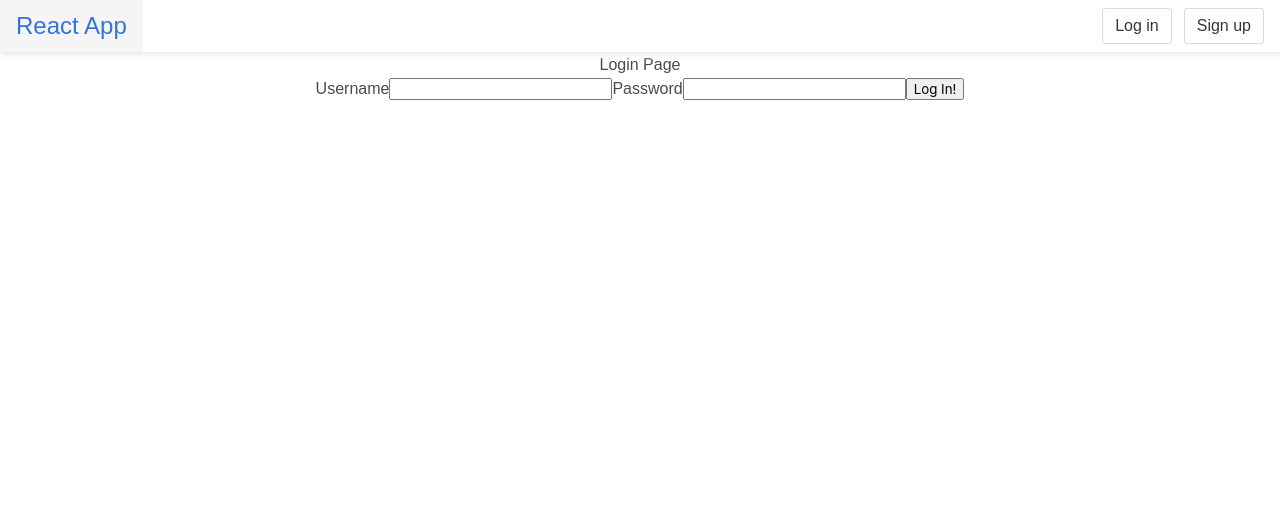
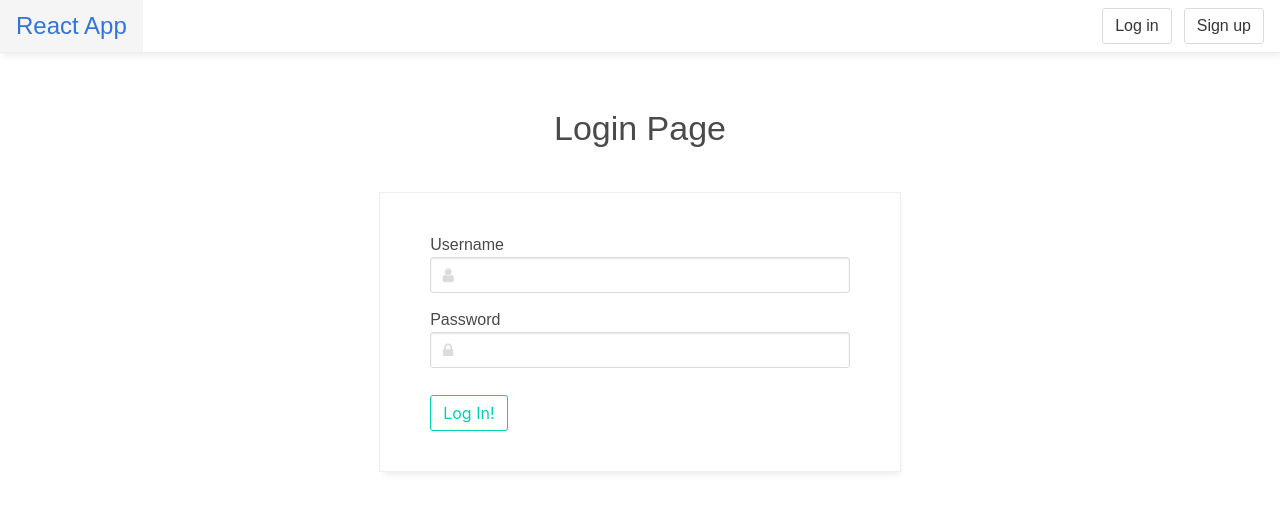
Before and after one commit to spragala/react-router-passport-starter, a React (Create React App) app in the folder frontend/: page /login in a window 1280 px wide. Shown: the top 512 px of the page. Built offline with nearby package versions, Linux system fonts and the light colour scheme.

Commit message:
Added some styling to Login page

```diff
--- a/frontend/src/components/Login.js
+++ b/frontend/src/components/Login.js
@@ -51,23 +51,47 @@ export default class Login extends Component{
     const { shouldRedirect } = this.state
 
     return (
-      <div>
-        <h1>Login Page</h1>
+      <section className="login-section">
+        <h1 className="login-title">Login Page</h1>
+        <div className="columns">
+          <div className="column is-three-fifths is-offset-one-fifth">
+            <div className="columns">
+              <div class="column is-8 is-offset-2 login-form">
                 <form onSubmit={ e => this.onFormSubmit(e) }>
+                  <div className="field">
                     <label>Username</label>
+                    <div className="control has-icons-left">
                       <input
                         type='text'
+                        className="input"
                         onChange={ this.handleChange('username') } />
+                      <span className="icon is-small is-left">
+                        <i className="fa fa-user"></i>
+                      </span>
+                    </div>
                     <label>Password</label>
+                    <div className="control has-icons-left">
                       <input
                         type='text'
+                        className="input"
                         onChange={ this.handleChange('password') } />
-          <button type='submit'>Log In!</button>
+                      <span className="icon is-small is-left">
+                        <i className="fa fa-lock"></i>
+                      </span>
+                    </div>
+                  </div>
+                  <button type='submit' className="button is-primary is-outlined">Log In!</button>
                 </form>
               {shouldRedirect && (
                 <Redirect to={ from } />
               )}
               </div>
+            </div>
+          </div>
+        </div>
+      </section>
+
+
     )
   }
 };
--- a/frontend/src/index.css
+++ b/frontend/src/index.css
@@ -2,7 +2,6 @@ body {
   margin: 0;
   padding: 0;
   font-family: sans-serif;
-  text-align: center;
 }
 
 nav {
@@ -22,6 +21,26 @@ span.icon {
   margin-top: 50px;
 }
 
+.login-section {
+  margin-top: 50px;
+}
+
+.login-title {
+  text-align: center;
+  margin-bottom: 50px;
+  font-size: 34px;
+}
+
+.login-form {
+  border: 1px solid #eee;
+  box-shadow: 2px 6px 6px -3px #eee;
+  padding: 40px 50px;
+}
+
+.input {
+  margin-bottom: 15px;
+}
+
 @media (min-width: 450px) {
   nav {
     display: flex;
```
Lines whose indentation alone changed are shown as unchanged.
